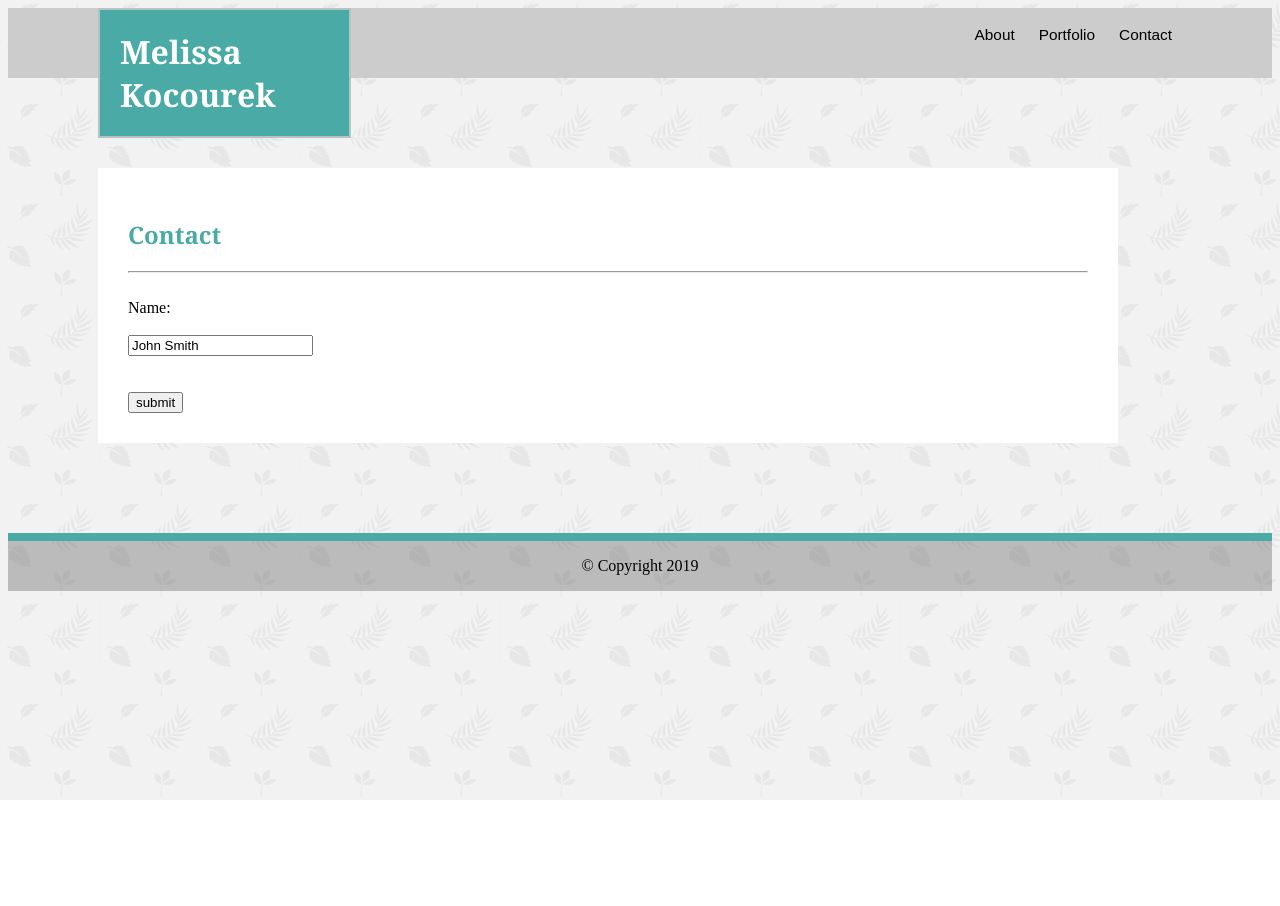
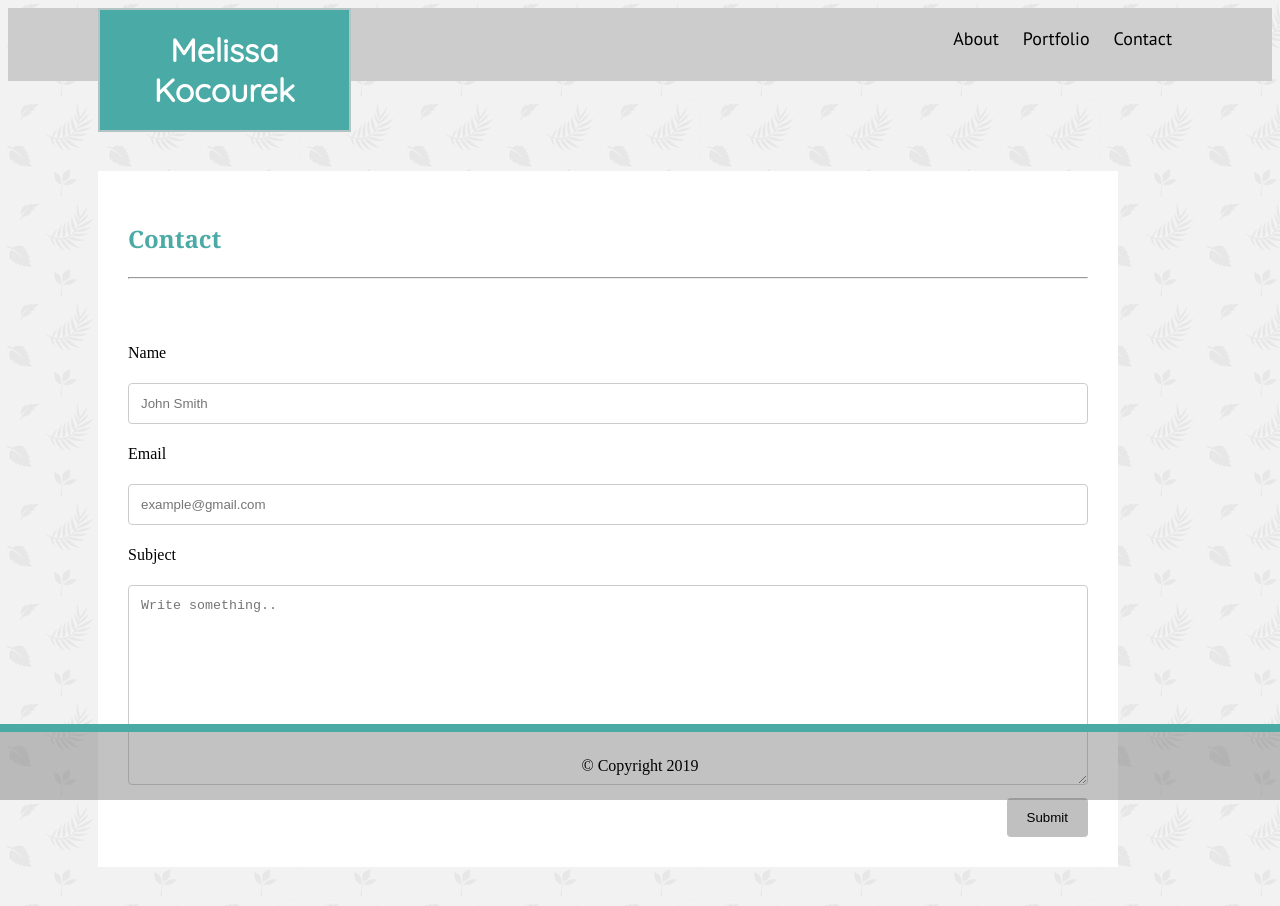
Before and after one commit to melissakocourek/Basic-Portfolio, a plain HTML site: page contact.html in a window 1280 px wide. Shown: the top 906 px of the page. Before the commit the page ends 800 px from the top, so only its background shows below. Drawn offline with Linux system fonts and the light colour scheme; files that its build step writes are made by us from their sources.

Commit message:
new updats to portfolio

```diff
--- a/assets/css/style.css
+++ /dev/null
@@ -1,95 +0,0 @@
-body{
-    position: relative;
-    background-image: url("leaves-pattern.png")
-}
-header{
-    width: 100%;
-    height: 70px;
-    background-color:#cccccc;
-}
-
-.block1{
-    width: 300px;
-    height: 100px;
-}
-
-.block2{
-    width: 300px;
-    height: 100px;
-}
-
-h1{
-    position: absolute;
-    padding:20px;
-    float:left;
-    margin-left: 90px;
-    margin-top: 0;
-    color:#ffffff;
-    background-color:#4aaaa5;
-    font-family: Georgia, 'Times New Roman', Times, serif;
-    box-sizing: border-box;
-    width:20%;
-    border: 2px solid #cccc;
-    overflow: auto;
-
-}
-h2{
-    font-family:Georgia, 'Times New Roman', Times, serif;
-    color:#4aaaa5;
-}
-
-header * {
-    display: inline;
-}
-
-ul{
-width: auto;
-float:right;
-margin-top: 8px;
-margin-right: 90px;
-
-
-  }
-
-li{
-  display:inline-block;
-  padding:10px;
-
-  }
-
-a{
-    text-align: center;
-    color: black;
-    text-decoration: none;
-    font-family:Arial, Helvetica, sans-serif;
-    font-size:1.2vw;
-}
-a:hover{
-    color:teal;
-    transition: 0.5s;
-
-}
-#content{
-    border:#dddddd;
-    float: center;
-    overflow: auto;
-    background-color:#ffffff;
-    width: 960px;
-    margin: 90px;
-    padding: 30px;
-
-
-}
-
-#footer {
-    border-top: 8px solid #4aaaa5;
-    max-width: none !important;
-    position: absolute;
-    height: 50px;
-    width:100%;
-    padding: 0 0 0 0;
-    background-size: 100%;
-    background-color: #6666;
-    text-align:center;
-
-}
--- a/contact.html
+++ b/contact.html
@@ -5,31 +5,60 @@
     <meta charset="UTF-8">
     <title>My Portfolio</title>
     <link rel="stylesheet" type="text/css" href="style.css"/>
+    <link href="https://fonts.googleapis.com/css?family=Krub|PT+Sans|Quicksand|Raleway|Source+Sans+Pro" rel="stylesheet">
 </head>
 
 <body>
-    <header>
-
+        <div class="header">
             <h1>Melissa Kocourek</h1>
          <nav>
             <ul>
+                 <div class="header-right">
                 <li><a href="index.html">About</a></li>
                 <li><a href="portfolio.html">Portfolio</a></li>
                 <li><a href="contact.html">Contact</a></li>
             </ul>
         </nav>
-    </header>
+        </div>
+    </div>
         <div id="content">
             <h2>Contact</h2>
             <HR>
             <br>
-    <form>
-        Name:<br><br>
-        <input type="text" name="Name" value="John Smith" ><br>
-        <br><br>
-        <input type="submit" value="submit">
-    </form>
+    <div class="container">
+     <form actions="/action_page.php">
+      <div class="row">
+        <div class="col-25">
+         <label for="name">Name</label>
         </div>
+        <div class="col-75">
+            <input type="text" id="fname"
+        name="name" placeholder="John Smith">
+         </div>
+      </div>
+      <div class="row">
+        <div class="col-25">
+            <label for="Email">Email</label>
+        </div>
+      <div class="col-75">
+          <input type="text" id="email"
+        name="email" placeholder="example@gmail.com">
+        </div>
+      </div>
+      <div class="row">
+            <div class="col-25">
+              <label for="subject">Subject</label>
+            </div>
+            <div class="col-75">
+              <textarea id="subject" name="subject" placeholder="Write something.." style="height:200px"></textarea>
+            </div>
+          </div>
+          <div class="row">
+            <input type="submit" value="Submit">
+          </div>
+          </form>
+    </div>
+
     <div id="footer">
         <p>&copy; Copyright 2019</p>
 
--- /dev/null
+++ b/style.css
@@ -0,0 +1,169 @@
+.header{
+    overflow:hidden;
+    background-color:#cccccc;
+}
+.header a{
+    float:right;
+    color:black;
+    text-align: center;
+    text-decoration: none;
+    font-size: 18px;
+    line-height:25px;
+    border-radius: 4px;
+}
+.header-right{
+    float:right;
+}
+body{
+    position: relative;
+    background-image: url("leaves-pattern.png")
+}
+
+h1{
+    position: absolute;
+    padding:20px;
+    float:left;
+    margin-left: 90px;
+    margin-top: 0;
+    color:#ffffff;
+    background-color:#4aaaa5;
+    font-family: 'Quicksand', sans-serif;
+    text-align: center;
+    box-sizing: border-box;
+    width:20%;
+    border: 2px solid #cccc;
+    overflow: auto;
+
+}
+h2{
+    font-family:Georgia, 'Times New Roman', Times, serif;
+    color:#4aaaa5;
+}
+
+header * {
+    display: inline;
+}
+
+ul{
+width: auto;
+float:right;
+margin-top: 8px;
+margin-right: 90px;
+
+
+}
+
+li{
+  display:inline-block;
+  padding:10px;
+
+  }
+
+a{
+    text-align: center;
+    color: black;
+    text-decoration: none;
+    font-family: 'PT Sans', sans-serif;
+    font-size:1.2vw;
+}
+a:hover{
+    color:teal;
+
+}
+
+#content{
+    border:#dddddd;
+    float: center;
+    overflow: auto;
+    background-color:#ffffff;
+    width: 960px;
+    margin:90px;
+    padding: 30px;
+    line-height:36px;
+}
+
+figcaption{
+    padding-left:20px;
+}
+/* Container holding the image and the text */
+.container {
+    position: relative;
+}
+/*Bottom right text*/
+.text-block{
+    position:absolute;
+    bottom: 20px;
+    right: 20px;
+    background-color: black;
+    color:white;
+    padding-left:20px;
+    padding-right:20px;
+}
+
+/* Three image containers (use 25% for four, and 50% for two, etc) */
+.column {
+    flex:33.33%;
+    padding: 5px;
+}
+/* Style the button and place it in the middle of the container/image */
+.container .btn{
+    position:absolute;
+    top:50%;
+    left:50%;
+    transform:translate(-50%, -50%);
+    -ms-transform: translate(-50%, -50%);
+    background-color: #555;
+    color:white;
+    font-size: 16px;
+    padding:12px 24px;
+    border: none;
+    cursor:pointer;
+    border-radius: 5px;
+}
+
+.grid{
+    display:flex;
+}
+
+/* clear floats after image containers */
+.row::after{
+    content: "";
+    clear: both;
+    display: table;
+
+}
+input[type=text],textarea{
+    width:100%;
+    padding:12px;
+    border:1px solid #ccc;
+    border-radius:4px;
+    box-sizing:border-box;
+    resize:vertical;
+}
+label{
+    padding: 12px 12px 12px 0;
+    display:inline-block;
+}
+
+input[type=submit] {
+    background-color:silver;
+    padding:12px 20px;
+    border:none;
+    border-radius:4px;
+    float:right;
+}
+input[type=submit]:hover {
+    background-color: peachpuff;
+}
+#footer {
+    border-top: 8px solid #4aaaa5;
+    max-width: none !important;
+    position:fixed;
+    left:0;
+    bottom:0;
+    width:100%;
+    background-size: 100%;
+    background-color: #6666;
+    text-align:center;
+
+}
```
Also changed, not shown: index.html (+5 -2 lines), portfolio.html (+22 -11 lines), CO.jpg (added), EdCol.JPG (added), ad15.jpg (added), meleric.jpg (added), sanddunes.JPG (added), 2 other files.
